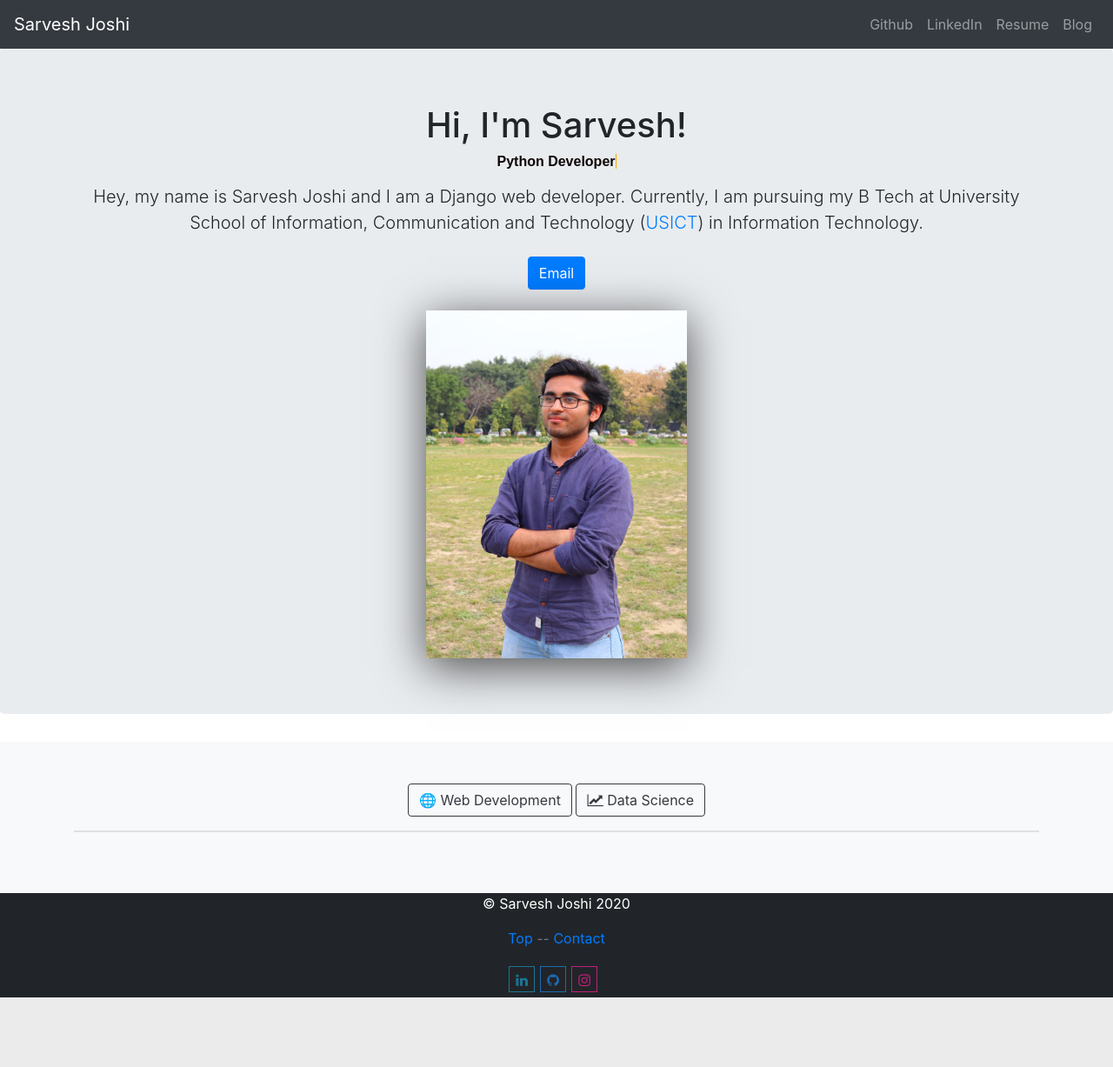
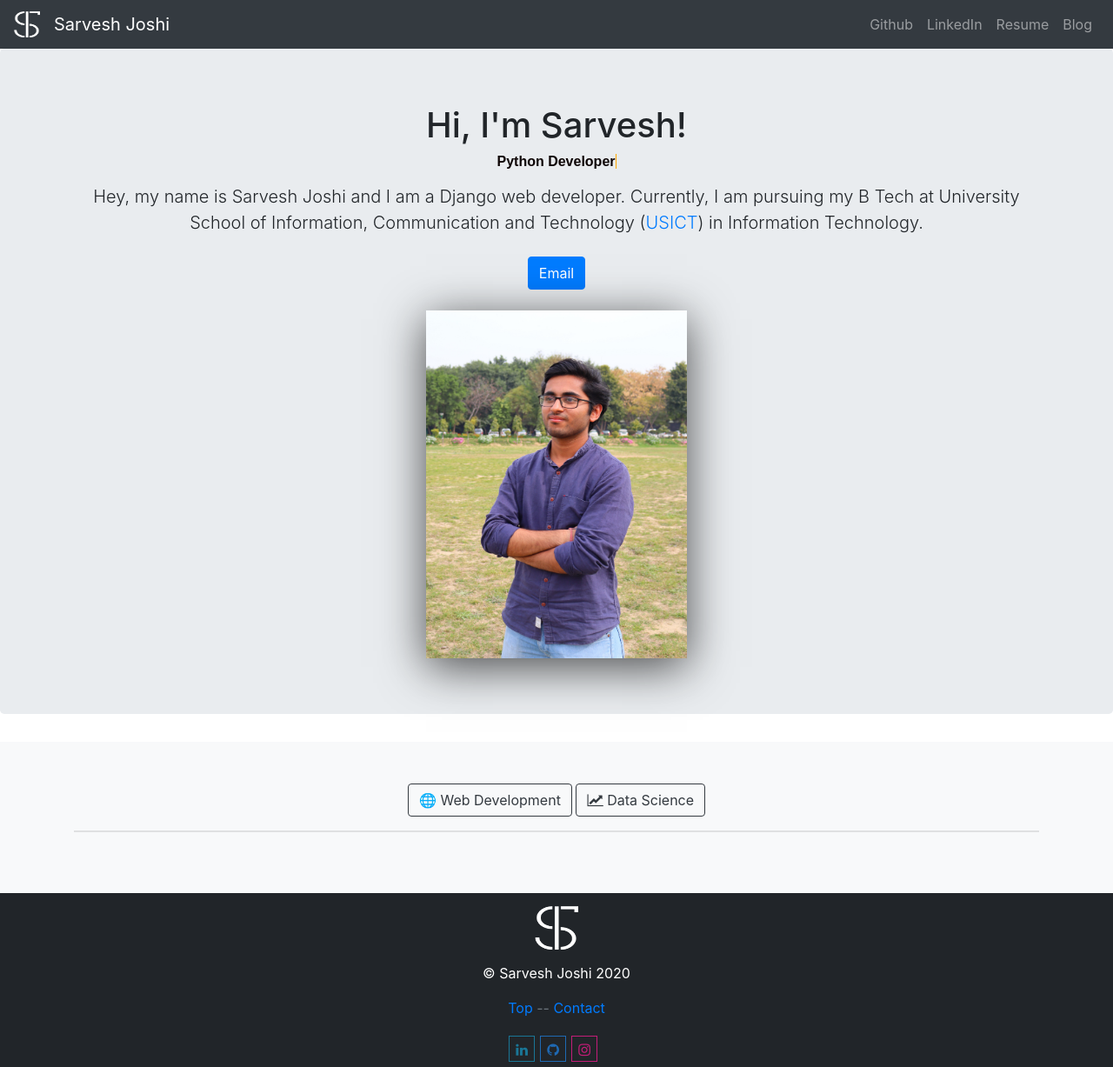
Before and after one commit to sarveshggn/portfolio, a Django app: page / in a window 1280 px wide. Shown: the whole page at 87% size. Before the commit the page ends 1147 px from the top, so only its background shows below. Run offline with Django 3.2, Linux system fonts and the light colour scheme; data that the repository does not hold is empty; some libraries are stand-ins or nearby versions.

Commit message:
added favicon and my personal monogram

```diff
--- a/blog/templates/blog/allblogs.html
+++ b/blog/templates/blog/allblogs.html
@@ -7,7 +7,7 @@
         <meta name="description" content="">
         <meta name="author" content="">
         <link rel="icon" href="/docs/4.0/assets/img/favicons/favicon.ico">
-
+        <link rel="shortcut icon" href="{% static '/favicon (4).ico' %}" type="image/x-icon" />
         <title>My Blog</title>
 
         <link rel="canonical" href="https://getbootstrap.com/docs/4.0/examples/album/">
@@ -27,6 +27,9 @@
 
         <header>
             <nav class="navbar navbar-expand-lg navbar-dark bg-dark">
+                <a class="navbar-brand" href="{% url 'home' %}">
+                    <img src="{% static 'sj-monogram-white#edit (2).png' %}" width="30" height="30" class="d-inline-block align-top" alt="Sarvesh Joshi's Personal Monogram">
+                </a>
                 <a class="navbar-brand" href="{% url 'home' %}">Sarvesh Joshi</a>
                 <button class="navbar-toggler" type="button" data-toggle="collapse" data-target="#navbarNav" aria-controls="navbarNav" aria-expanded="false" aria-label="Toggle navigation">
                 <span class="navbar-toggler-icon"></span>
--- a/blog/templates/blog/detail.html
+++ b/blog/templates/blog/detail.html
@@ -7,7 +7,7 @@
         <meta name="description" content="">
         <meta name="author" content="">
         <link rel="icon" href="/docs/4.0/assets/img/favicons/favicon.ico">
-
+        <link rel="shortcut icon" href="{% static '/favicon (4).ico' %}" type="image/x-icon" />
         <title>{{ blog.title }}</title>
 
         <link rel="canonical" href="https://getbootstrap.com/docs/4.0/examples/album/">
@@ -27,6 +27,9 @@
 
         <header>
             <nav class="navbar navbar-expand-lg navbar-dark bg-dark">
+                <a class="navbar-brand" href="{% url 'home' %}">
+                    <img src="{% static 'sj-monogram-white#edit (2).png' %}" width="30" height="30" class="d-inline-block align-top" alt="Sarvesh Joshi's Personal Monogram">
+                </a>
                 <a class="navbar-brand" href="{% url 'home' %}">Sarvesh Joshi</a>
                 <button class="navbar-toggler" type="button" data-toggle="collapse" data-target="#navbarNav" aria-controls="navbarNav" aria-expanded="false" aria-label="Toggle navigation">
                 <span class="navbar-toggler-icon"></span>
--- a/dsproj/templates/dsproj/dsprojhome.html
+++ b/dsproj/templates/dsproj/dsprojhome.html
@@ -7,7 +7,7 @@
         <meta name="description" content="">
         <meta name="author" content="">
         <link rel="icon" href="/docs/4.0/assets/img/favicons/favicon.ico">
-        <!-- <link rel="shortcut icon" href="{% static 'favicon-sj-mono.ico' %}" /> -->
+        <link rel="shortcut icon" href="{% static '/favicon (4).ico' %}" type="image/x-icon" />
         <title>Sarvesh Joshi</title>
 
         <link rel="canonical" href="https://getbootstrap.com/docs/4.0/examples/album/">
@@ -31,6 +31,9 @@
 
         <header>
             <nav class="navbar navbar-expand-lg navbar-dark bg-dark">
+                <a class="navbar-brand" href="{% url 'home' %}">
+                    <img src="{% static 'sj-monogram-white#edit (2).png' %}" width="30" height="30" class="d-inline-block align-top" alt="Sarvesh Joshi's Personal Monogram">
+                </a>
                 <a class="navbar-brand" href="{% url 'home' %}">Sarvesh Joshi</a>
                 <button class="navbar-toggler" type="button" data-toggle="collapse" data-target="#navbarNav" aria-controls="navbarNav" aria-expanded="false" aria-label="Toggle navigation">
                 <span class="navbar-toggler-icon"></span>
--- a/jobs/templates/jobs/home.html
+++ b/jobs/templates/jobs/home.html
@@ -7,7 +7,7 @@
         <meta name="description" content="">
         <meta name="author" content="">
         <link rel="icon" href="/docs/4.0/assets/img/favicons/favicon.ico">
-        <!-- <link rel="shortcut icon" href="/favicon_sj_mono.ico" /> -->
+        <link rel="shortcut icon" href="{% static '/favicon (4).ico' %}" type="image/x-icon" />
         <title>Sarvesh Joshi</title>
 
         <link rel="canonical" href="https://getbootstrap.com/docs/4.0/examples/album/">
@@ -31,10 +31,9 @@
 
         <header>
             <nav class="navbar navbar-expand-lg navbar-dark bg-dark">
-                <!-- <a class="navbar-brand" href="{% url 'home' %}">
-                    <img src="{% static 'sj-monogram.png' %}" width="30" height="30" class="d-inline-block align-top" alt="">
-                    Sarvesh Joshi
-                </a> -->
+                <a class="navbar-brand" href="{% url 'home' %}">
+                    <img src="{% static 'sj-monogram-white#edit (2).png' %}" width="30" height="30" class="d-inline-block align-top" alt="Sarvesh Joshi's Personal Monogram">
+                </a>
                 <a class="navbar-brand" href="{% url 'home' %}">Sarvesh Joshi</a>
                 <button class="navbar-toggler" type="button" data-toggle="collapse" data-target="#navbarNav" aria-controls="navbarNav" aria-expanded="false" aria-label="Toggle navigation">
                 <span class="navbar-toggler-icon"></span>
@@ -100,6 +99,12 @@
         </main>
 
         <footer class="text-muted">
+            <div class="conatiner text-center">
+                <a href="#">
+                <img src="{% static 'sj-monogram-white#edit (2).png' %}" width="80" height="80" alt="Sarvesh Joshi's Personal Monogram" style="padding: 15px;">
+                </a>
+            </div>
+
             <div class="container text-center">
                 <p style="color: #fff;">© Sarvesh Joshi {% now "Y" %}</p>
             </div>
```
Also changed, not shown: jobs/templates/jobs/favicon_sj_mono.ico (deleted), portfolio/static/favicon (4).ico (added), portfolio/static/favicon-sj-mono.ico (deleted), portfolio/static/sj-monogram-white#edit (2).png (added), portfolio/static/sj-monogram.png (deleted).
